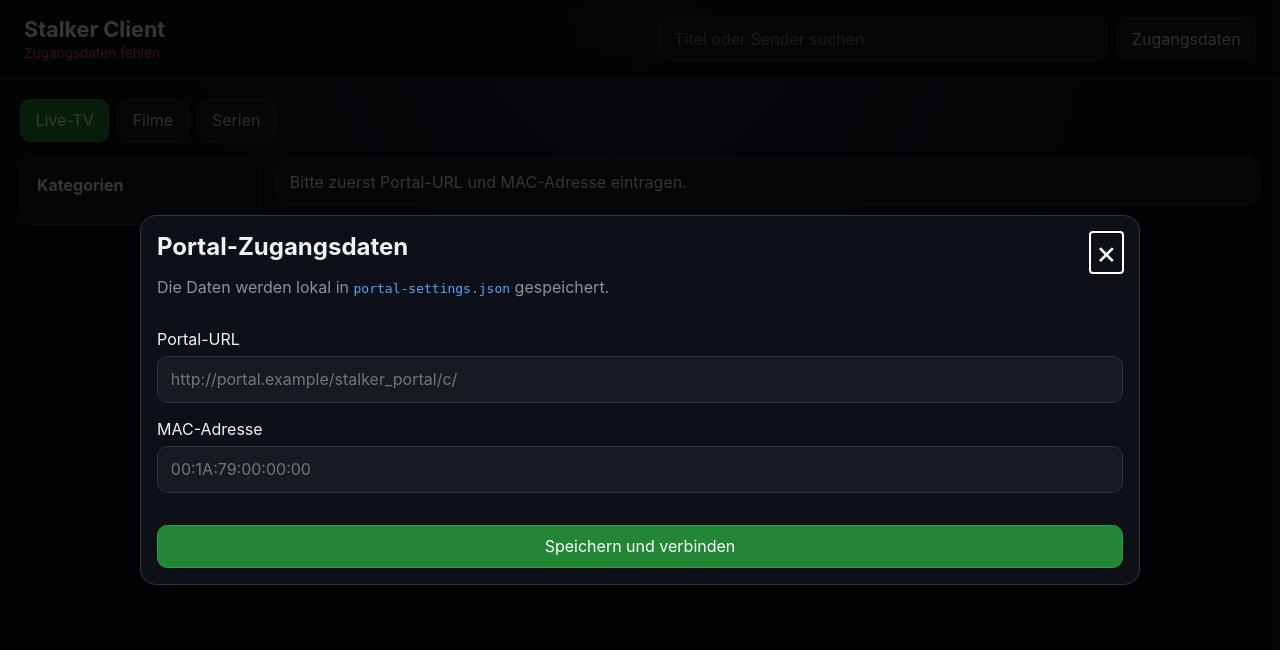
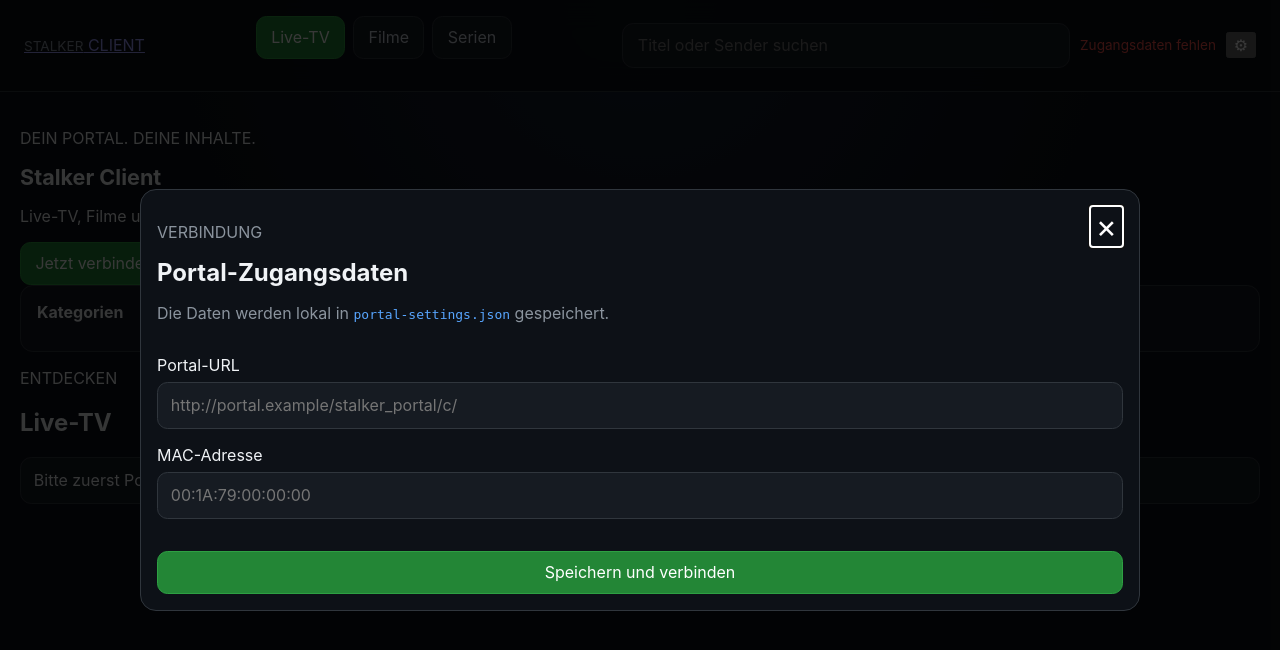
Before and after one commit to Schrittfisch2000/Stalker-Client, a FastAPI app: page / in a window 1280 px wide. Shown: the top 650 px of the page. Run offline with FastAPI, Linux system fonts and the light colour scheme; parts of the project's set-up code (start-up, migrations or seed data) failed here and were passed over; some libraries are stand-ins or nearby versions.

Commit message:
Redesign interface as cinematic streaming client

```diff
--- a/app/templates/index.html
+++ b/app/templates/index.html
@@ -9,31 +9,47 @@
   <script src="/static/app.js" defer></script>
 </head>
 <body>
-  <header>
-    <div>
-      <h1>Stalker Client</h1>
-      <span id="status">Nicht konfiguriert</span>
-    </div>
-    <div class="header-actions">
-      <input id="search" type="search" placeholder="Titel oder Sender suchen">
-      <button id="openSettings" class="secondary">Zugangsdaten</button>
-    </div>
-  </header>
-
-  <main>
+  <header class="topbar">
+    <a class="brand" href="#" aria-label="Stalker Client Startseite"><span>STALKER</span> CLIENT</a>
     <nav id="tabs" aria-label="Medienbereiche">
       <button data-type="itv" class="active">Live-TV</button>
       <button data-type="vod">Filme</button>
       <button data-type="series">Serien</button>
     </nav>
+    <div class="header-actions">
+      <input id="search" type="search" placeholder="Titel oder Sender suchen" aria-label="Inhalte suchen">
+      <span id="status" class="status-badge">Nicht konfiguriert</span>
+      <button id="openSettings" class="icon-button" title="Zugangsdaten" aria-label="Zugangsdaten öffnen">⚙</button>
+    </div>
+  </header>
 
-    <section class="layout">
+  <main>
+    <section class="hero">
+      <div class="hero-shade"></div>
+      <div class="hero-content">
+        <p class="eyebrow">DEIN PORTAL. DEINE INHALTE.</p>
+        <h1>Stalker Client</h1>
+        <p>Live-TV, Filme und Serien aus deinem kompatiblen Stalker-/MAG-Portal – direkt in einer modernen Streaming-Oberfläche.</p>
+        <div class="hero-actions">
+          <button id="heroSettings" class="primary">Jetzt verbinden</button>
+          <span>Portal-Daten bleiben lokal auf deinem System.</span>
+        </div>
+      </div>
+    </section>
+
+    <section class="catalog-shell">
       <aside>
         <h2>Kategorien</h2>
         <div id="categories" class="category-list"></div>
       </aside>
 
       <section class="content">
+        <div class="section-head">
+          <div>
+            <p class="eyebrow">ENTDECKEN</p>
+            <h2 id="sectionTitle">Live-TV</h2>
+          </div>
+        </div>
         <div id="message" class="message" hidden></div>
         <div id="items" class="grid"></div>
       </section>
@@ -44,6 +60,7 @@
     <form id="settingsForm" class="settings-form">
       <div class="dialog-head">
         <div>
+          <p class="eyebrow">VERBINDUNG</p>
           <h2>Portal-Zugangsdaten</h2>
           <p>Die Daten werden lokal in <code>portal-settings.json</code> gespeichert.</p>
         </div>
@@ -62,7 +79,7 @@
     </form>
   </dialog>
 
-  <dialog id="playerDialog">
+  <dialog id="playerDialog" class="player-dialog">
     <div class="dialog-head">
       <div>
         <h2 id="playerTitle">Wiedergabe</h2>
```
